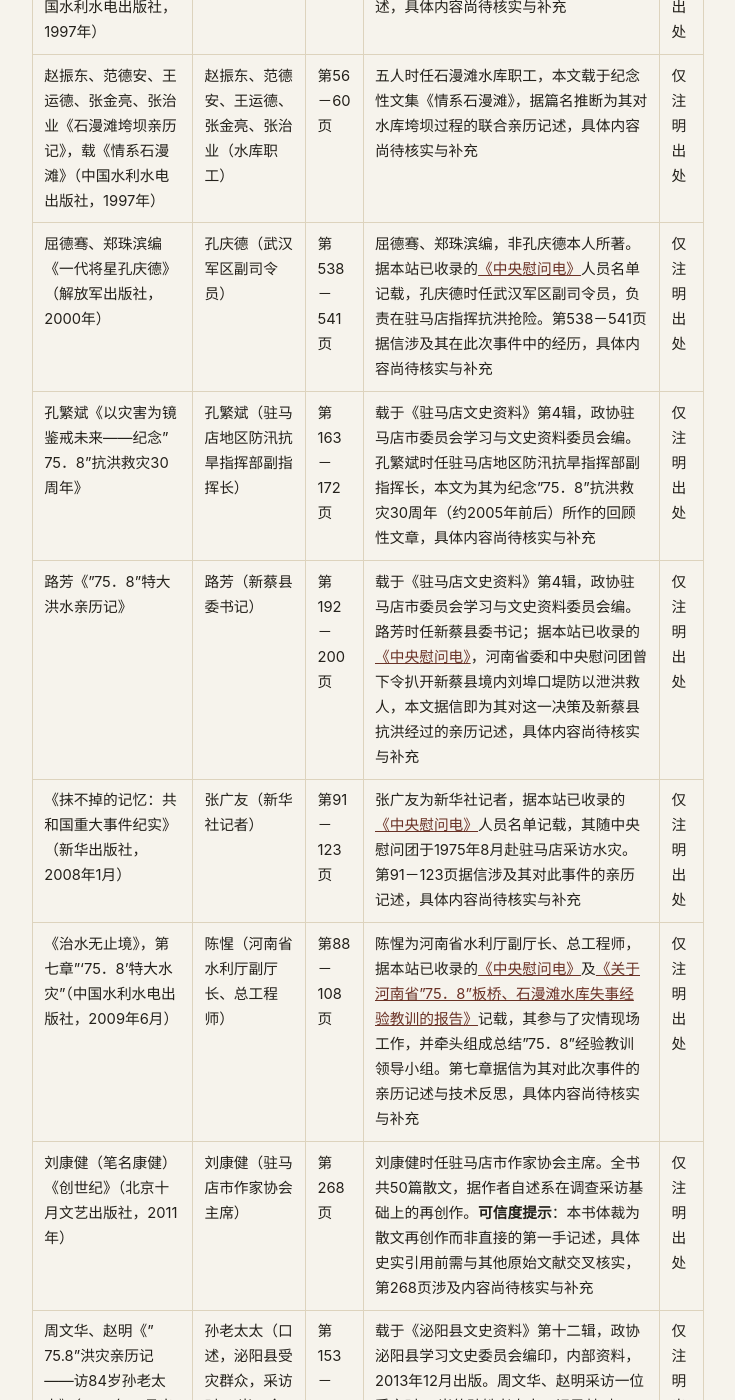
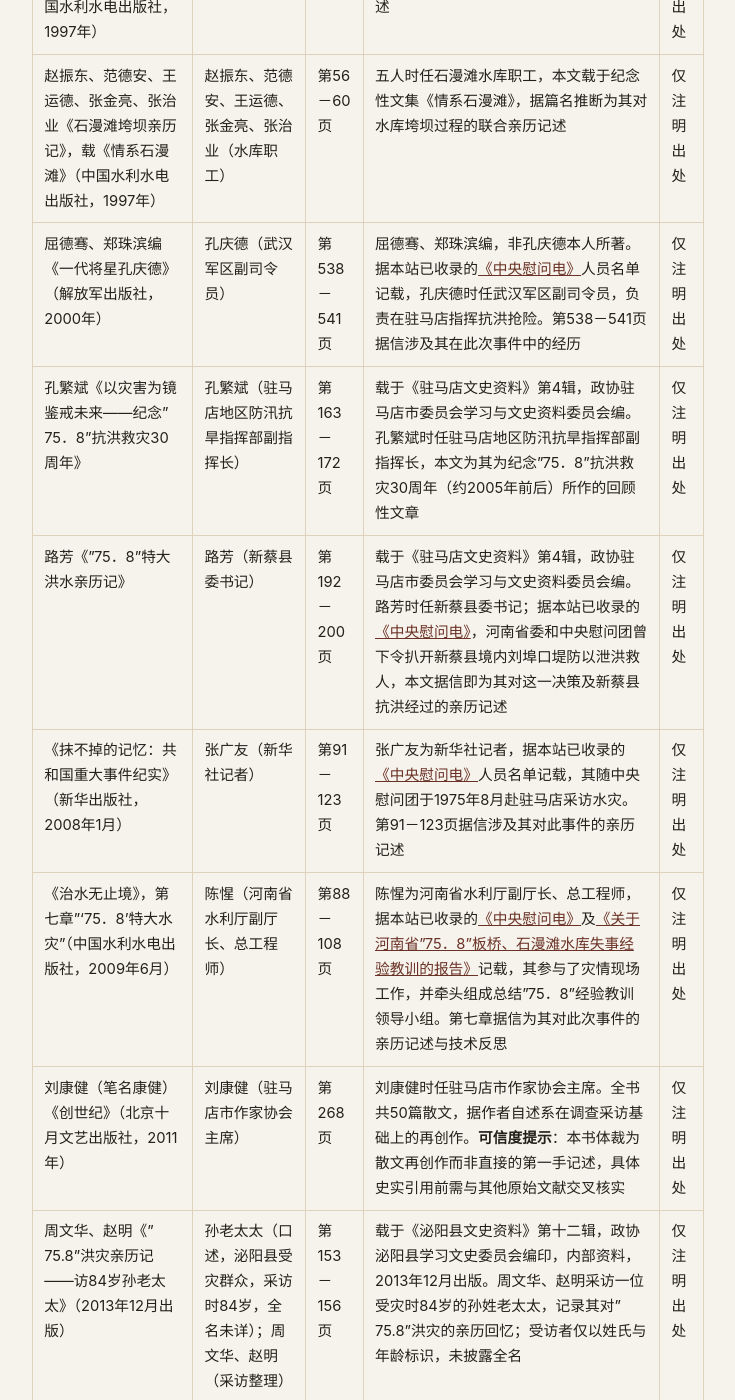
Before and after one commit to Banqiao758/Banqiao758.github.io, a Jekyll site: the page built from memoirs/published.md, in a window 1280 px wide and 1400 px high, scrolled down 1259 px. Shown: the whole window, without its empty margins (272-1007 px from the left). Built offline with Jekyll 4.4.1, drawn with Linux system fonts in a browser that asks for light colours; some of the changed text lies outside the part shown.

Commit message:
Remove pending-verification placeholders from Personal Records entries
Researcher has personally read and checked all publications listed in
Published and Online Memories, so the "content still to be verified and
filled in" placeholder no longer applies. Also drops the footnote about
Chen Xing's memoir title ("治河" mistranscription), since the table entry
itself already carries the correct title. Content/rights status of each
entry is unchanged.

Co-Authored-By: Claude Sonnet 5 <noreply@anthropic.com>
Claude-Session: https://claude.ai/code/session_011K8hBuGivVWoMZaUZvczs4

```diff
--- a/memoirs/published.md
+++ b/memoirs/published.md
@@ -17,19 +17,17 @@ description: 记者、工程技术人员、行政管理人员及受灾群众所
 | 书名 | 作者 | 相关页码 | 内容提要 | 权利状态 |
 |---|---|---|---|---|
 | 《力挽狂澜的人——抗洪抢险报告文学集》（河南人民出版社，1976年10月） | 河南人民出版社编（报告文学集，具体篇目作者未详） | 全书 | 据现有材料，为已知最早涉及此次灾害的公开出版物，早于于为民、叶树鑫《75·8浩劫内幕纪实》（1990年）。**可信度提示**：据研究者评估，本书属"文革"末期典型的抗洪抢险题材报告文学集，以塑造英雄模范人物为主要目的，存在明显的夸大、公式化叙事倾向（即所谓"假大空"），史料价值有限，收录仅因其出版时间之早，具体史实须与其他原始文献交叉核实后方可引用 | 仅注明出处 |
-| 陈惺《75.8驻马店地区特大洪水抢救工作回忆》，载《河南水利史料》第一辑（河南省水利史志编纂办公室编印，1987年7月，内部资料） | 陈惺（河南省水利厅副厅长、总工程师） | 第19－24页 | 陈惺为河南省水利厅副厅长、总工程师，据本站已收录的<a href="{{ '/archive/1975-central-condolence-telegrams/' | relative_url }}">《中央慰问电》</a>及<a href="{{ '/archive/1980-banqiao-shimantan-lessons-report/' | relative_url }}">《关于河南省"75．8"板桥、石漫滩水库失事经验教训的报告》</a>记载，其参与了灾情现场工作，并牵头组成总结"75．8"经验教训领导小组。本文为其对驻马店地区抢救工作的亲历回忆，具体内容尚待核实与补充 | 仅注明出处 |
+| 陈惺《75.8驻马店地区特大洪水抢救工作回忆》，载《河南水利史料》第一辑（河南省水利史志编纂办公室编印，1987年7月，内部资料） | 陈惺（河南省水利厅副厅长、总工程师） | 第19－24页 | 陈惺为河南省水利厅副厅长、总工程师，据本站已收录的<a href="{{ '/archive/1975-central-condolence-telegrams/' | relative_url }}">《中央慰问电》</a>及<a href="{{ '/archive/1980-banqiao-shimantan-lessons-report/' | relative_url }}">《关于河南省"75．8"板桥、石漫滩水库失事经验教训的报告》</a>记载，其参与了灾情现场工作，并牵头组成总结"75．8"经验教训领导小组。本文为其对驻马店地区抢救工作的亲历回忆 | 仅注明出处 |
 | 于为民、叶树鑫《75·8浩劫内幕纪实》（黄河文艺出版社，1990年3月） | 于为民、叶树鑫（《河南日报》记者） | 全书 | 报告文学专著，是关于此次灾难的首部公开出版记述。**可信度提示**：据研究者评估，本书写作方式为事实记述与抒情笔法混杂，属报告文学体裁的常见特点，具体史实引用前需与其他原始文献交叉核实 | 仅注明出处 |
-| 吴天镛《深情的回忆 殷切的期盼》，载《情系石漫滩》（中国水利水电出版社，1997年） | 吴天镛（河南省水利厅总工程师） | 第45－55页 | 吴天镛时任河南省水利厅总工程师，本文载于纪念性文集《情系石漫滩》，据篇名推断为其对石漫滩水库相关事件的回顾性记述，具体内容尚待核实与补充 | 仅注明出处 |
-| 赵振东、范德安、王运德、张金亮、张治业《石漫滩垮坝亲历记》，载《情系石漫滩》（中国水利水电出版社，1997年） | 赵振东、范德安、王运德、张金亮、张治业（水库职工） | 第56－60页 | 五人时任石漫滩水库职工，本文载于纪念性文集《情系石漫滩》，据篇名推断为其对水库垮坝过程的联合亲历记述，具体内容尚待核实与补充 | 仅注明出处 |
-| 屈德骞、郑珠滨编《一代将星孔庆德》（解放军出版社，2000年） | 孔庆德（武汉军区副司令员） | 第538－541页 | 屈德骞、郑珠滨编，非孔庆德本人所著。据本站已收录的<a href="{{ '/archive/1975-central-condolence-telegrams/' | relative_url }}">《中央慰问电》</a>人员名单记载，孔庆德时任武汉军区副司令员，负责在驻马店指挥抗洪抢险。第538－541页据信涉及其在此次事件中的经历，具体内容尚待核实与补充 | 仅注明出处 |
-| 孔繁斌《以灾害为镜 鉴戒未来——纪念"75．8"抗洪救灾30周年》 | 孔繁斌（驻马店地区防汛抗旱指挥部副指挥长） | 第163－172页 | 载于《驻马店文史资料》第4辑，政协驻马店市委员会学习与文史资料委员会编。孔繁斌时任驻马店地区防汛抗旱指挥部副指挥长，本文为其为纪念"75．8"抗洪救灾30周年（约2005年前后）所作的回顾性文章，具体内容尚待核实与补充 | 仅注明出处 |
-| 路芳《"75．8"特大洪水亲历记》 | 路芳（新蔡县委书记） | 第192－200页 | 载于《驻马店文史资料》第4辑，政协驻马店市委员会学习与文史资料委员会编。路芳时任新蔡县委书记；据本站已收录的<a href="{{ '/archive/1975-central-condolence-telegrams/' | relative_url }}">《中央慰问电》</a>，河南省委和中央慰问团曾下令扒开新蔡县境内刘埠口堤防以泄洪救人，本文据信即为其对这一决策及新蔡县抗洪经过的亲历记述，具体内容尚待核实与补充 | 仅注明出处 |
-| 《抹不掉的记忆：共和国重大事件纪实》（新华出版社，2008年1月） | 张广友（新华社记者） | 第91－123页 | 张广友为新华社记者，据本站已收录的<a href="{{ '/archive/1975-central-condolence-telegrams/' | relative_url }}">《中央慰问电》</a>人员名单记载，其随中央慰问团于1975年8月赴驻马店采访水灾。第91－123页据信涉及其对此事件的亲历记述，具体内容尚待核实与补充 | 仅注明出处 |
-| 《治水无止境》，第七章"'75．8'特大水灾"（中国水利水电出版社，2009年6月） | 陈惺（河南省水利厅副厅长、总工程师） | 第88－108页 | 陈惺为河南省水利厅副厅长、总工程师，据本站已收录的<a href="{{ '/archive/1975-central-condolence-telegrams/' | relative_url }}">《中央慰问电》</a>及<a href="{{ '/archive/1980-banqiao-shimantan-lessons-report/' | relative_url }}">《关于河南省"75．8"板桥、石漫滩水库失事经验教训的报告》</a>记载，其参与了灾情现场工作，并牵头组成总结"75．8"经验教训领导小组。第七章据信为其对此次事件的亲历记述与技术反思，具体内容尚待核实与补充 | 仅注明出处 |
-| 刘康健（笔名康健）《创世纪》（北京十月文艺出版社，2011年） | 刘康健（驻马店市作家协会主席） | 第268页 | 刘康健时任驻马店市作家协会主席。全书共50篇散文，据作者自述系在调查采访基础上的再创作。**可信度提示**：本书体裁为散文再创作而非直接的第一手记述，具体史实引用前需与其他原始文献交叉核实，第268页涉及内容尚待核实与补充 | 仅注明出处 |
-| 周文华、赵明《"75.8"洪灾亲历记——访84岁孙老太太》（2013年12月出版） | 孙老太太（口述，泌阳县受灾群众，采访时84岁，全名未详）；周文华、赵明（采访整理） | 第153－156页 | 载于《泌阳县文史资料》第十二辑，政协泌阳县学习文史委员会编印，内部资料，2013年12月出版。周文华、赵明采访一位受灾时84岁的孙姓老太太，记录其对"75.8"洪灾的亲历回忆；受访者仅以姓氏与年龄标识，未披露全名，具体内容尚待核实与补充 | 仅注明出处 |
-
-*注：陈惺回忆录原书名为《治水无止境》（"治河"为笔误）。*
+| 吴天镛《深情的回忆 殷切的期盼》，载《情系石漫滩》（中国水利水电出版社，1997年） | 吴天镛（河南省水利厅总工程师） | 第45－55页 | 吴天镛时任河南省水利厅总工程师，本文载于纪念性文集《情系石漫滩》，据篇名推断为其对石漫滩水库相关事件的回顾性记述 | 仅注明出处 |
+| 赵振东、范德安、王运德、张金亮、张治业《石漫滩垮坝亲历记》，载《情系石漫滩》（中国水利水电出版社，1997年） | 赵振东、范德安、王运德、张金亮、张治业（水库职工） | 第56－60页 | 五人时任石漫滩水库职工，本文载于纪念性文集《情系石漫滩》，据篇名推断为其对水库垮坝过程的联合亲历记述 | 仅注明出处 |
+| 屈德骞、郑珠滨编《一代将星孔庆德》（解放军出版社，2000年） | 孔庆德（武汉军区副司令员） | 第538－541页 | 屈德骞、郑珠滨编，非孔庆德本人所著。据本站已收录的<a href="{{ '/archive/1975-central-condolence-telegrams/' | relative_url }}">《中央慰问电》</a>人员名单记载，孔庆德时任武汉军区副司令员，负责在驻马店指挥抗洪抢险。第538－541页据信涉及其在此次事件中的经历 | 仅注明出处 |
+| 孔繁斌《以灾害为镜 鉴戒未来——纪念"75．8"抗洪救灾30周年》 | 孔繁斌（驻马店地区防汛抗旱指挥部副指挥长） | 第163－172页 | 载于《驻马店文史资料》第4辑，政协驻马店市委员会学习与文史资料委员会编。孔繁斌时任驻马店地区防汛抗旱指挥部副指挥长，本文为其为纪念"75．8"抗洪救灾30周年（约2005年前后）所作的回顾性文章 | 仅注明出处 |
+| 路芳《"75．8"特大洪水亲历记》 | 路芳（新蔡县委书记） | 第192－200页 | 载于《驻马店文史资料》第4辑，政协驻马店市委员会学习与文史资料委员会编。路芳时任新蔡县委书记；据本站已收录的<a href="{{ '/archive/1975-central-condolence-telegrams/' | relative_url }}">《中央慰问电》</a>，河南省委和中央慰问团曾下令扒开新蔡县境内刘埠口堤防以泄洪救人，本文据信即为其对这一决策及新蔡县抗洪经过的亲历记述 | 仅注明出处 |
+| 《抹不掉的记忆：共和国重大事件纪实》（新华出版社，2008年1月） | 张广友（新华社记者） | 第91－123页 | 张广友为新华社记者，据本站已收录的<a href="{{ '/archive/1975-central-condolence-telegrams/' | relative_url }}">《中央慰问电》</a>人员名单记载，其随中央慰问团于1975年8月赴驻马店采访水灾。第91－123页据信涉及其对此事件的亲历记述 | 仅注明出处 |
+| 《治水无止境》，第七章"'75．8'特大水灾"（中国水利水电出版社，2009年6月） | 陈惺（河南省水利厅副厅长、总工程师） | 第88－108页 | 陈惺为河南省水利厅副厅长、总工程师，据本站已收录的<a href="{{ '/archive/1975-central-condolence-telegrams/' | relative_url }}">《中央慰问电》</a>及<a href="{{ '/archive/1980-banqiao-shimantan-lessons-report/' | relative_url }}">《关于河南省"75．8"板桥、石漫滩水库失事经验教训的报告》</a>记载，其参与了灾情现场工作，并牵头组成总结"75．8"经验教训领导小组。第七章据信为其对此次事件的亲历记述与技术反思 | 仅注明出处 |
+| 刘康健（笔名康健）《创世纪》（北京十月文艺出版社，2011年） | 刘康健（驻马店市作家协会主席） | 第268页 | 刘康健时任驻马店市作家协会主席。全书共50篇散文，据作者自述系在调查采访基础上的再创作。**可信度提示**：本书体裁为散文再创作而非直接的第一手记述，具体史实引用前需与其他原始文献交叉核实 | 仅注明出处 |
+| 周文华、赵明《"75.8"洪灾亲历记——访84岁孙老太太》（2013年12月出版） | 孙老太太（口述，泌阳县受灾群众，采访时84岁，全名未详）；周文华、赵明（采访整理） | 第153－156页 | 载于《泌阳县文史资料》第十二辑，政协泌阳县学习文史委员会编印，内部资料，2013年12月出版。周文华、赵明采访一位受灾时84岁的孙姓老太太，记录其对"75.8"洪灾的亲历回忆；受访者仅以姓氏与年龄标识，未披露全名 | 仅注明出处 |
 
 ## 条目格式
 
```
Also changed, not shown: en/memoirs/online.md (+6 -6 lines), en/memoirs/published.md (+10 -12 lines), memoirs/online.md (+6 -6 lines).
